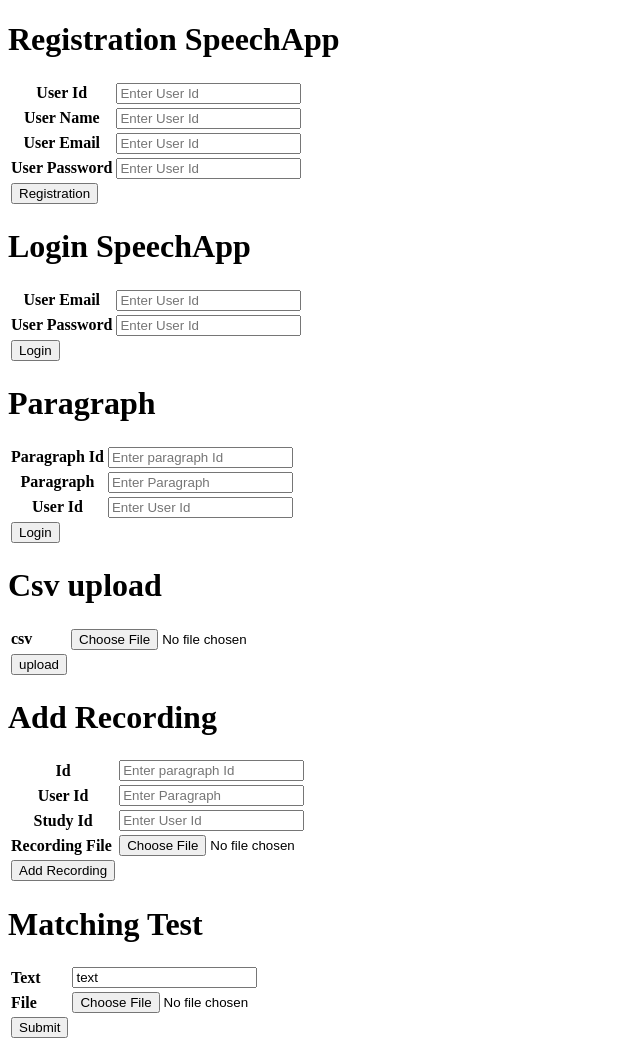
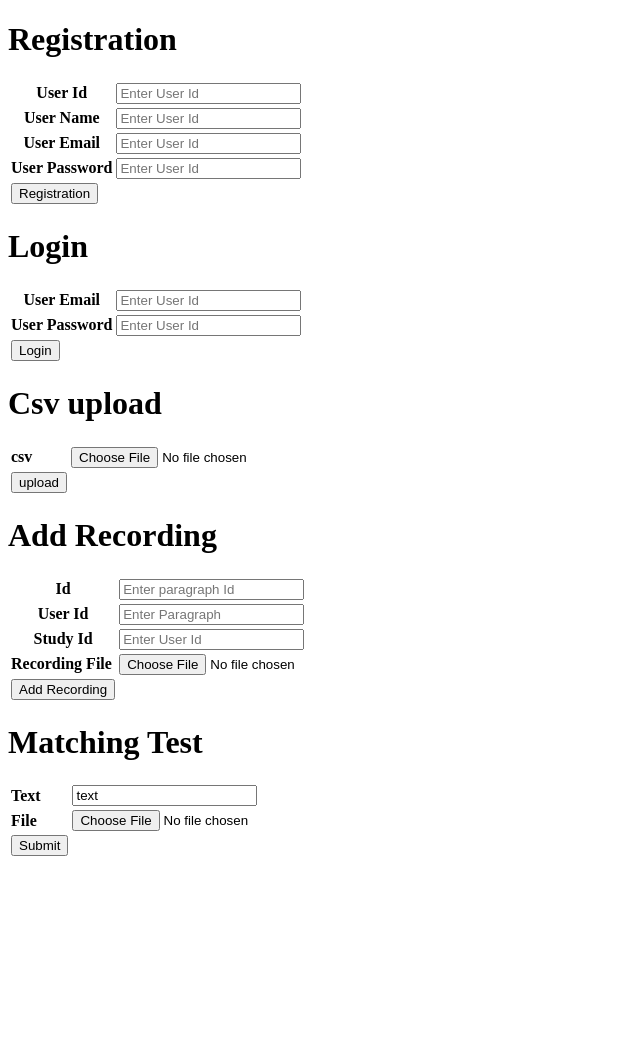
Before and after one commit to anurajput/SpeechAppPython, a Flask app: page /api/index in a window 1280 px wide. Shown: the whole page, without its empty margins (0-640 px from the left). After the commit the page ends 856 px from the top, so only its background shows below. Run offline with Flask 2, Linux system fonts and the light colour scheme.

Commit message:
updated files

```diff
--- a/app.py
+++ b/app.py
@@ -215,8 +215,8 @@ def study():
             AH_Conf = s[11]
             Speaker = s[12]
             study = Study(id, Paragraph_Number, Paragraph_Text, Date_of_Upload,
-                          Word_Count, Status, GCS_Output, GCS_Acc, GCS_Conf,
-                          AH_Output, AH_Acc, AH_Conf, Speaker)
+                          Paragraph_Type, Word_Count, Status, GCS_Output, GCS_Acc,
+                          GCS_Conf, AH_Output, AH_Acc, AH_Conf, Speaker)
             db.session.add(study)
             db.session.commit()
             ret['success'] = True
--- a/templates/index.html
+++ b/templates/index.html
@@ -4,7 +4,7 @@
         <title>SpeechApp</title>
     </head>
     <body>
-        <h1>Registration SpeechApp</h1>
+        <h1>Registration</h1>
         <form action="/api/user_registration" method="post">
             <table>
                 <tr>
@@ -30,7 +30,7 @@
         </form>
 
     <!--=========================== [ Login ] =================================-->
-        <h1>Login SpeechApp</h1>
+        <h1>Login</h1>
         <form action="/api/user_login" method="post">
             <table>
                 <tr>
@@ -40,28 +40,6 @@
                 <tr>
                     <th>User Password</th>
                     <td><input type="password" name="password" placeholder="Enter User Id"></td>
-                </tr>
-                <tr>
-                    <td><input type="Submit" name="submit" value="Login"></td>
-                </tr>
-            </table>
-        </form>
-
-    <!--=========================== [ Paragraph ] =================================-->
-        <h1>Paragraph</h1>
-        <form action="/paragraph" method="post">
-            <table>
-                <tr>
-                    <th>Paragraph Id</th>
-                    <td><input type="text" name="id" placeholder="Enter paragraph Id"></td>
-                </tr>
-                <tr>
-                    <th>Paragraph</th>
-                    <td><input type="text" name="para" placeholder="Enter Paragraph"></td>
-                </tr>
-                <tr>
-                    <th>User Id</th>
-                    <td><input type="text" name="user_id" placeholder="Enter User Id"></td>
                 </tr>
                 <tr>
                     <td><input type="Submit" name="submit" value="Login"></td>
```
Also changed, not shown: models.py (+5 -2 lines).
